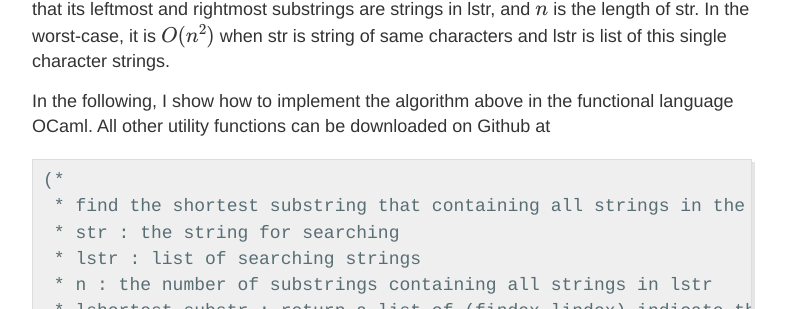
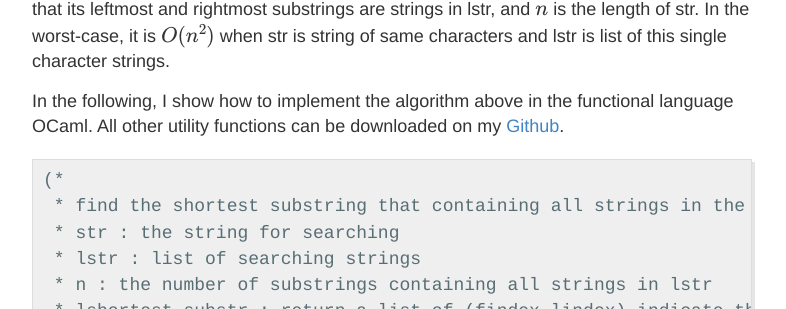
Before and after one commit to channgo2203/channgo2203.github.io, a Jekyll site: the page built from _posts/2016-5-22-strpuzzle1.md, in a window 1280 px wide and 900 px high, scrolled down 901 px. Shown: the part 169-478 px from the top of the window, without its empty margins (248-1034 px from the left). Built offline with Jekyll 4.4.1, drawn with Linux system fonts in a browser that asks for light colours; formulas are drawn with MathJax 3; comment, search, counter and statistics services are not loaded.

```diff
--- a/_posts/2016-5-22-strpuzzle1.md
+++ b/_posts/2016-5-22-strpuzzle1.md
@@ -31,7 +31,7 @@ The complexity depends on the number of substrings which is \\(O(n^2)\\), where
 The complexity is \\(nm\\) where \\(m\\) is number of substrings containing all strings in lstr such that its leftmost and rightmost substrings are strings in lstr, and \\(n\\) is the length of str. In the worst-case, it is \\(O(n^2)\\) when str is string of same characters and lstr is list of this single character strings.
 
 In the following, I show how to implement the algorithm above in the functional language OCaml. All other utility functions can be
-downloaded on Github at
+downloaded on my [Github](https://github.com/channgo2203/puzzleset/tree/master/string/prob1).
 
 {% highlight ocaml %}
 (*
```
